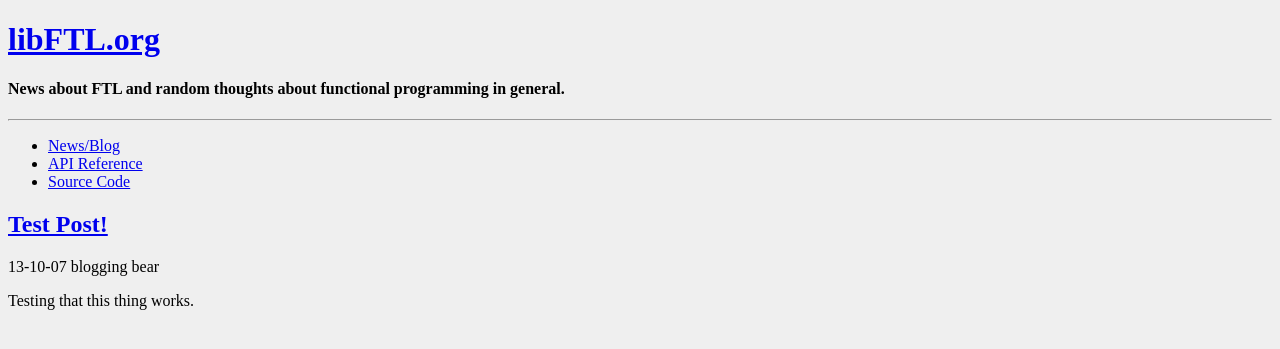
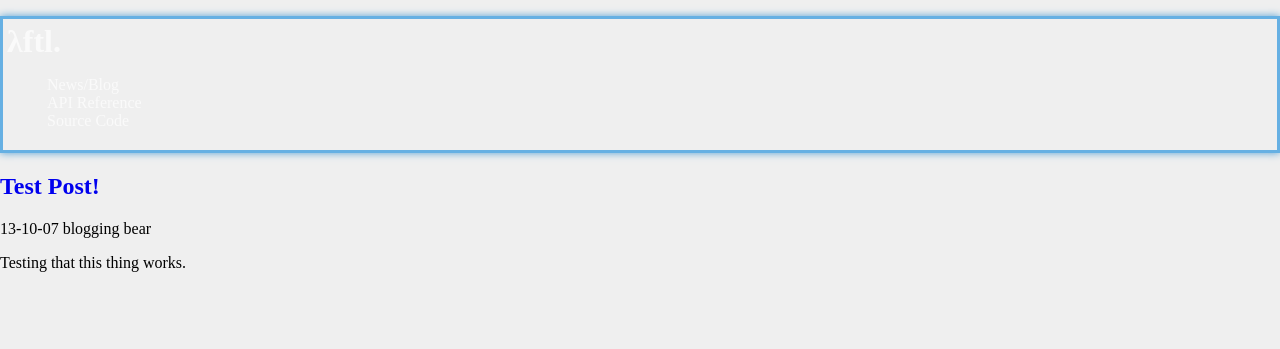
Before and after one commit to beark/ftl, a Jekyll site: the page built from index.html, in a window 1280 px wide. Shown: the top 349 px of the page. Built offline with Jekyll 4.4.1, drawn with Linux system fonts in a browser that asks for light colours; Markdown is read by kramdown in place of the engine named in the settings.

Commit message:
Some layout experimentation.

```diff
--- a/_layouts/default.html
+++ b/_layouts/default.html
@@ -1,5 +1,6 @@
 <!DOCTYPE html>
 <html>
+
 	<head>
 		<meta charset="utf-8"/>
 		<title>{% if page.title %} {{ page.title }} | {% endif %} {{ site.name }}</title>
@@ -9,30 +10,28 @@
 	</head>
 
 	<body>
+		<div class="main">
+
 			<header>
 				<hgroup>
-            <h1><a href="{{site.baseurl}}/">libFTL.org</a></h1>
-                <h4>{{ site.description }}</h4>
+					<h1><a href="{{site.baseurl}}/">λftl.</a></h1>
 				</hgroup>
-            <hr />
-        </header>
 
 				<nav>
-
 					<ul>
 						<li><a href="{{site.baseurl}}/">News/Blog</a></li>
 						<li><a href="{{site.baseurl}}/api/">API Reference</a></li>
 						<li><a href="https://github.com/beark/ftl">Source Code</a></li>
 					</ul>
-
 				</nav>
+			</header>
 
 			<main>
 
 				{{ content }}
 
 			</main>
-
+		</div>
 	</body>
 
 </html>
--- a/index.html
+++ b/index.html
@@ -1,6 +1,6 @@
 ---
 layout: default
-title: Latest News
+title: News
 ---
 {% for post in site.posts limit: 7 %}
 <article>
--- a/style.css
+++ b/style.css
@@ -1,3 +1,46 @@
 body {
+	margin: 0;
 	background-color: #efefef;
+	text-align: center;
 }
+
+body > * {
+	text-align: left;
+}
+
+nav {
+	display: inline-block;
+}
+
+main {
+	display: inline-block;
+}
+
+ul {
+	list-style-type: none;
+}
+
+a {
+	text-decoration: none;
+}
+
+div.main > header {
+	color: #fafafa
+	background-color: #56a0d3;
+	margin-top: 1em;
+	border: 0.2em solid #66b0e3;
+	box-shadow: 0 0 8px #56a0d3;
+	padding: 0.25em;
+}
+
+div.main > header a {
+	color: #fafafa;
+}
+
+div.main header > hgroup > h1 {
+	margin: 0;
+}
+
+div.main > nav li {
+	display: inline-block;
+}
```
Lines whose indentation alone changed are shown as unchanged.
